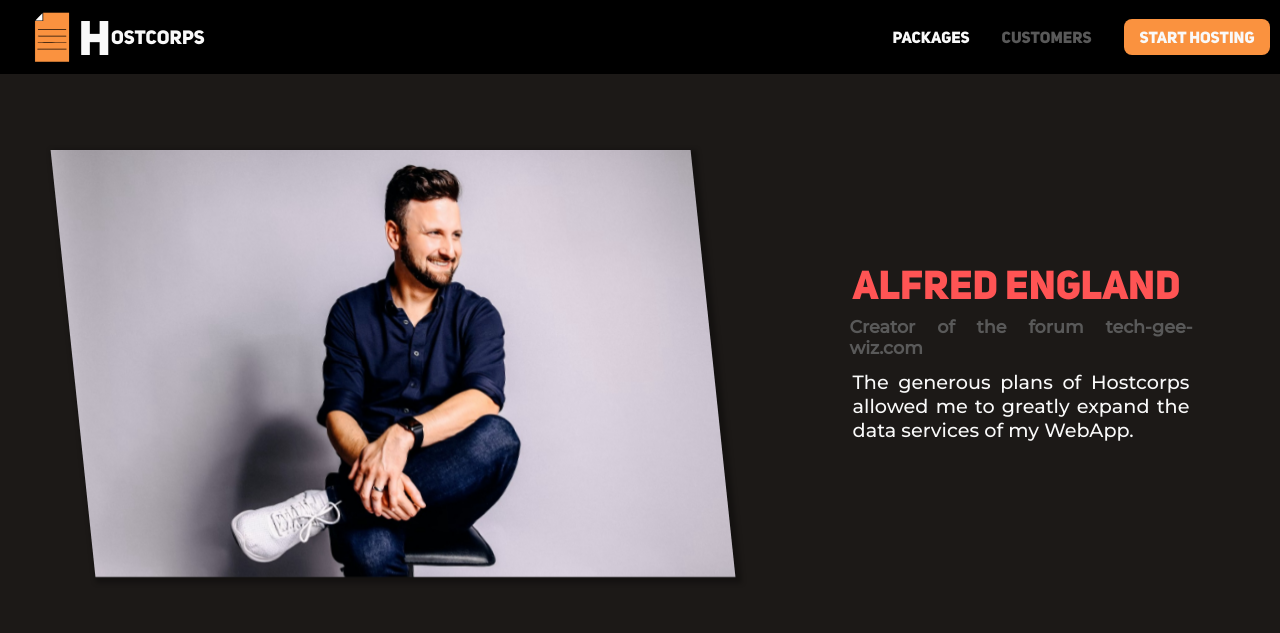
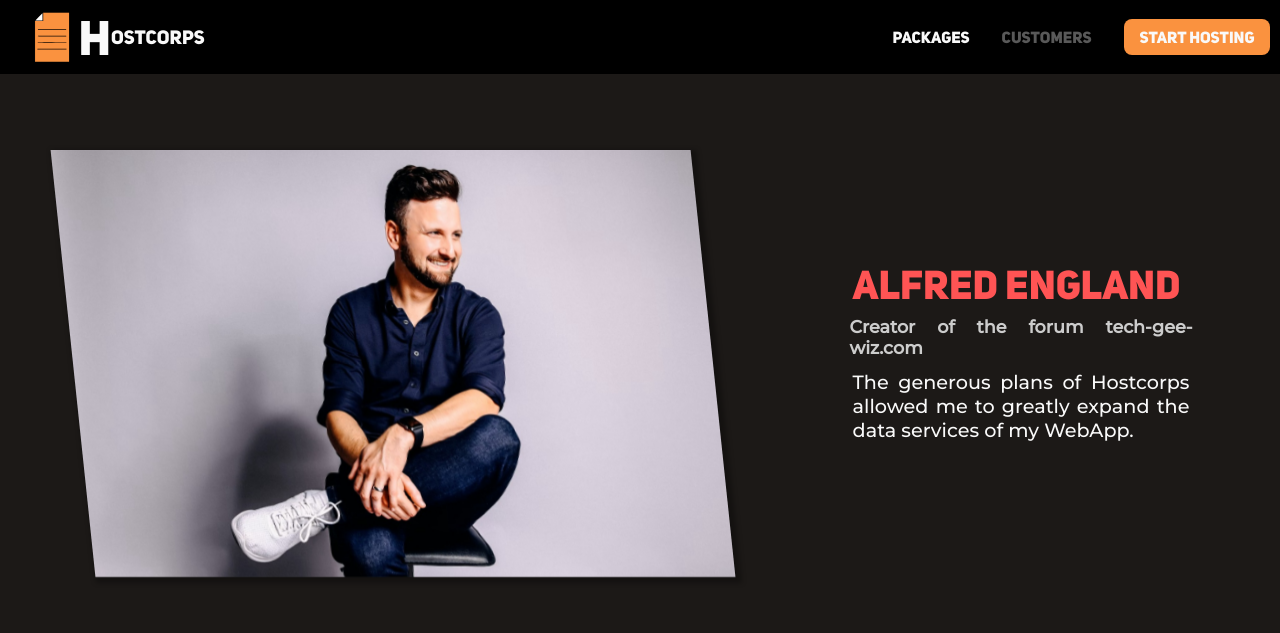
Before and after one commit to nothingnothings/HostCorpsWebpackVersion, a website built with webpack: page src/customers.html in a window 1280 px wide. Shown: the top 633 px of the page. Built offline with nearby package versions, Linux system fonts and the light colour scheme.

Commit message:
altered color

```diff
--- a/src/assets/css/customers.css
+++ b/src/assets/css/customers.css
@@ -82,7 +82,7 @@
   text-align: justify;
   margin-bottom: 12px;
   cursor: default;
-  color: var(--grey-grey);
+  color: var(--light-grey);
 }
 
 .testimonial__subtitle a {
```
